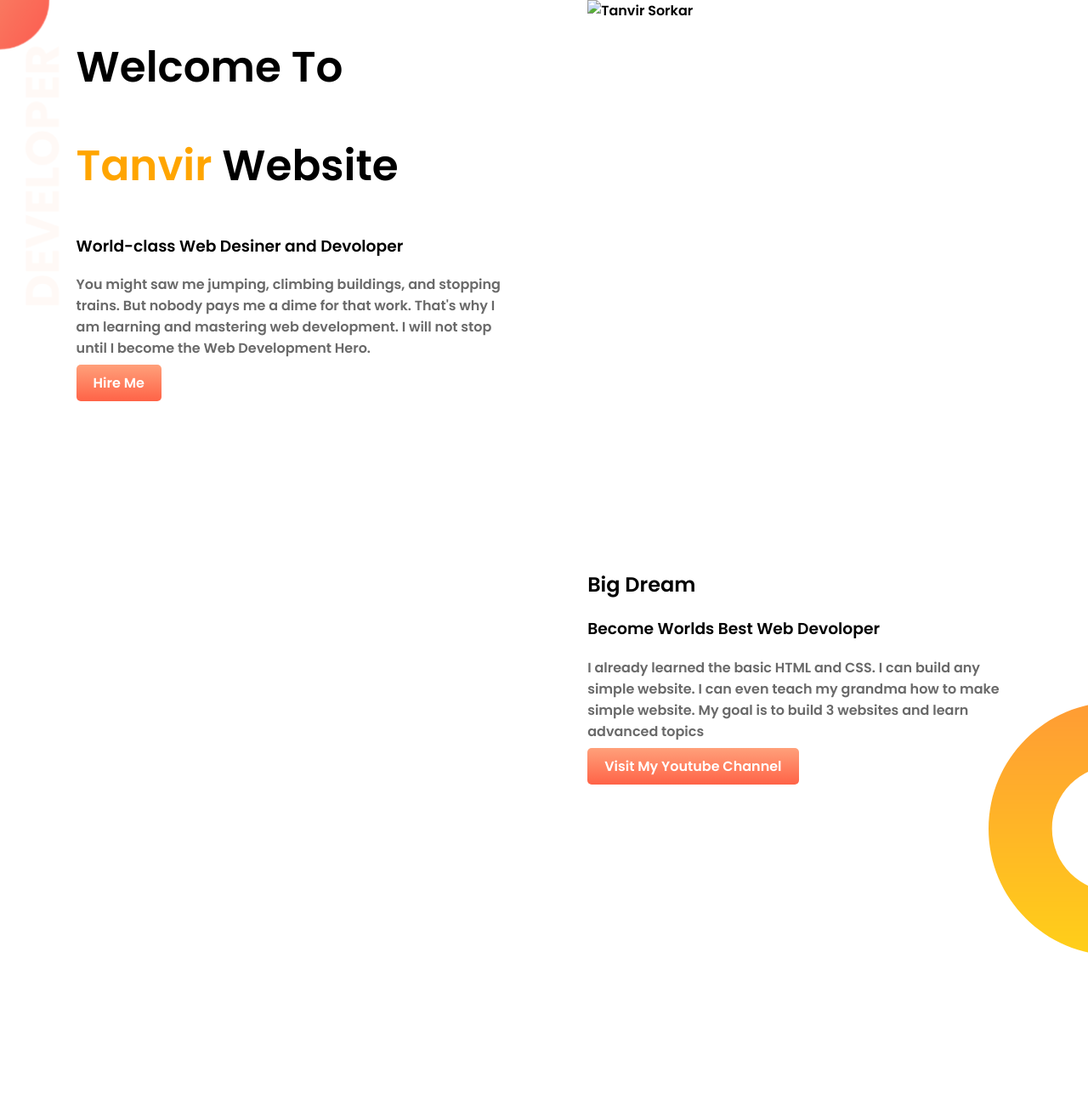
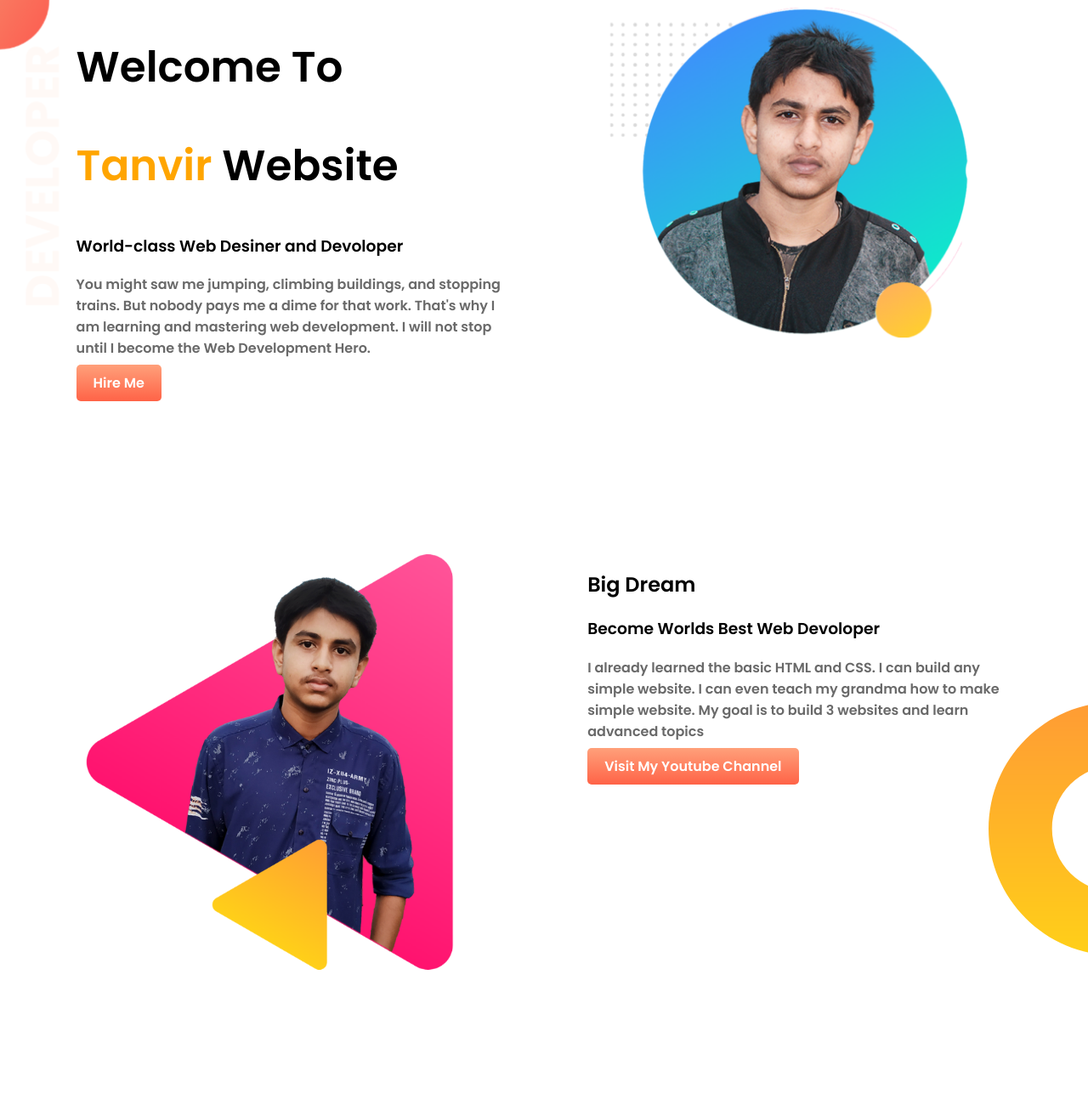
Before and after one commit to tanvirsorkar/my-portfolio, a plain HTML site: page index.html in a window 1280 px wide. Shown: the top 1300 px of the page at 85% size. Drawn offline with Linux system fonts and the light colour scheme; files whose address does not match are found by name.

Commit message:
Update index.html

```diff
--- a/index.html
+++ b/index.html
@@ -19,11 +19,11 @@
         <p>You might saw me jumping, climbing buildings, and stopping trains. But nobody pays me a dime for that work. That's why I am learning and mastering web development. I will not stop until I become the Web Development Hero.</p>
         <a class="link-btn" target="_blank" href="https://www.google.com/">Hire Me</a>
     </div>
-    <div class="half-width"><img src="img/pic1.png" alt="Tanvir Sorkar"></div>
+    <div class="half-width"><img src="pic1.png" alt="Tanvir Sorkar"></div>
 </section>
 <section class="dream-area">
     <div class="half-width">
-        <img src="img/pic2.png" alt="">
+        <img src="pic2.png" alt="">
     </div>
     <div class="half-width">
         <h2>Big Dream</h2>
```
